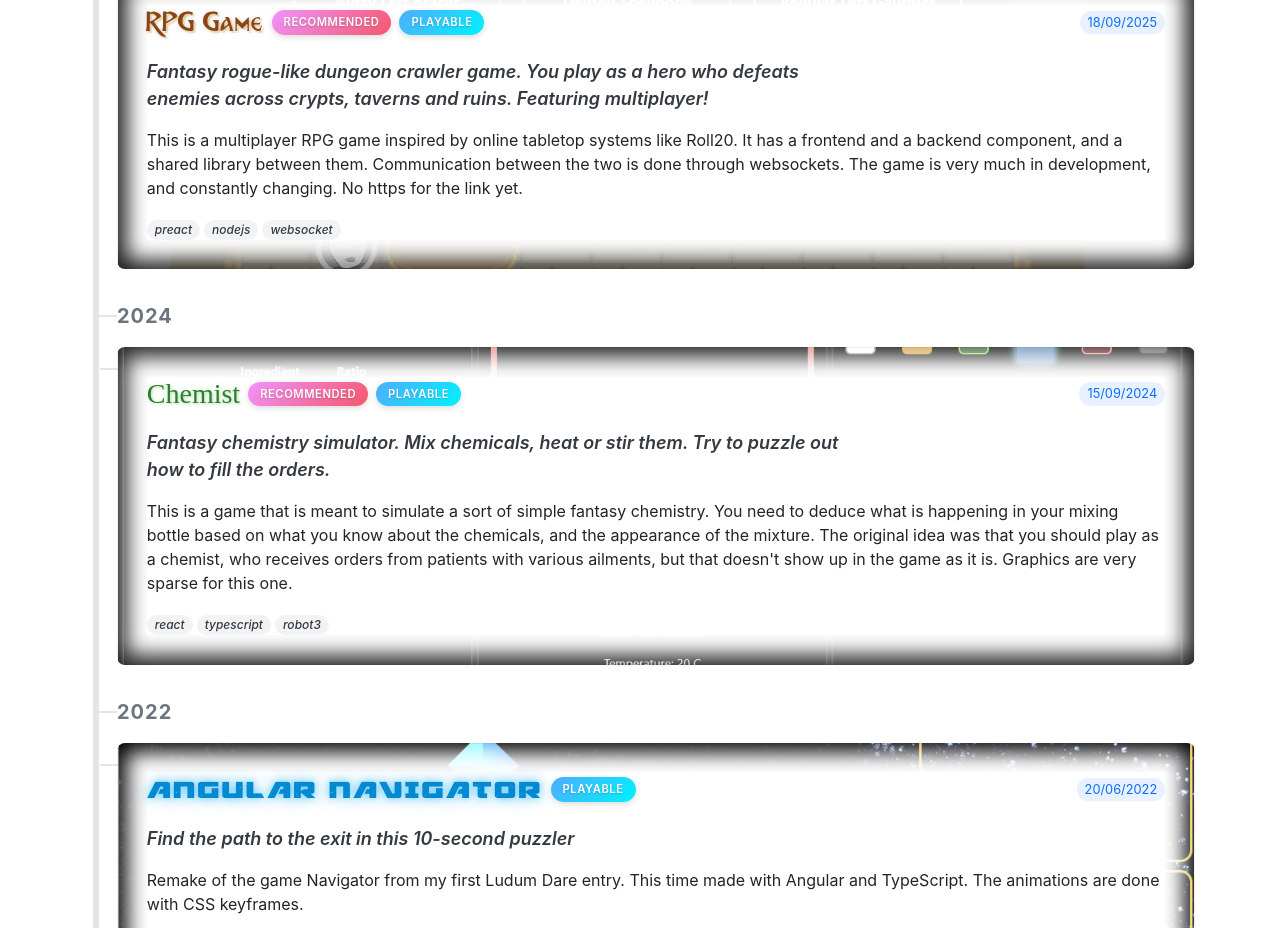
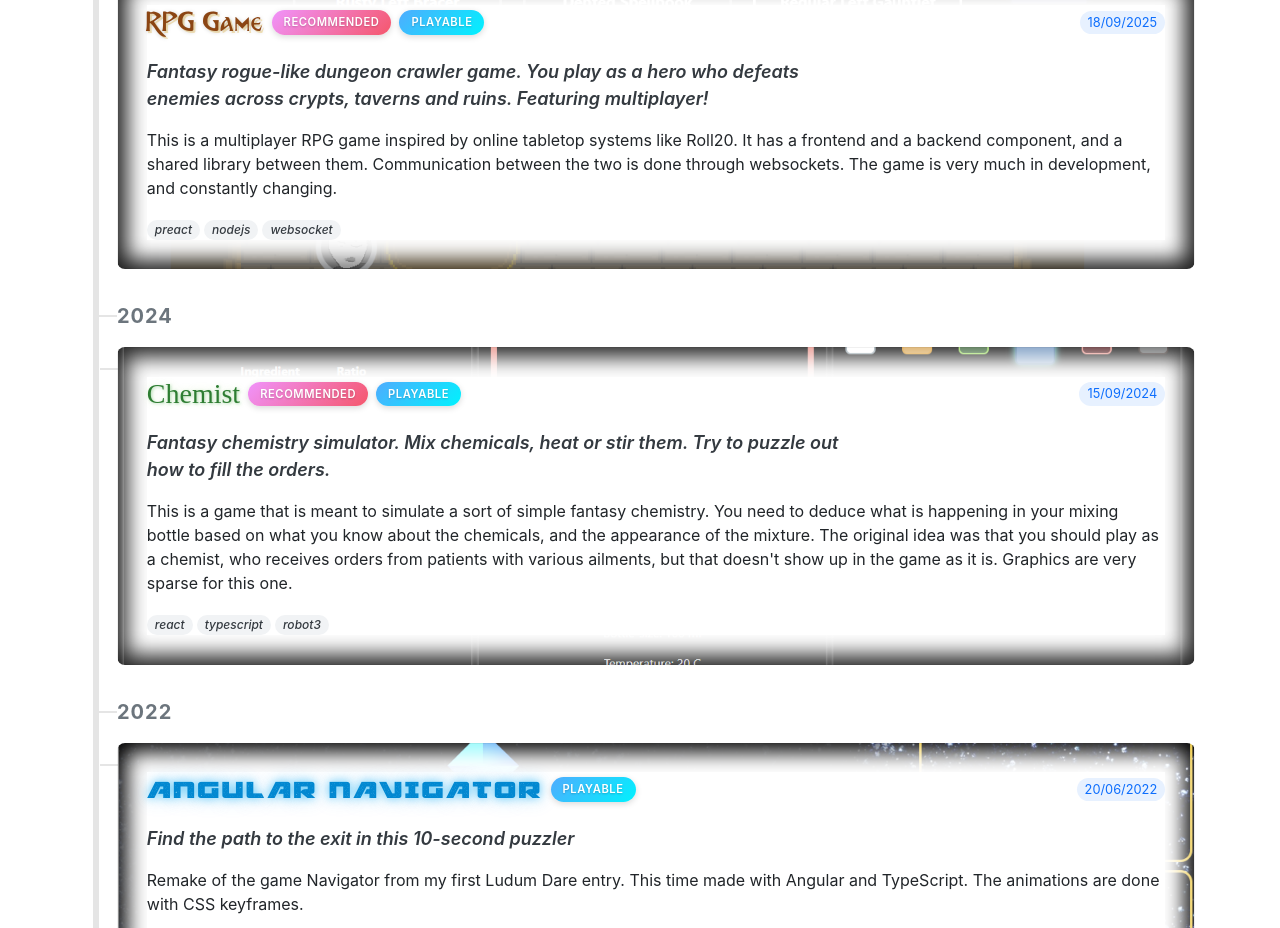
Before and after one commit to Osthekake/Osthekake.github.io, a React (Vite) app: page / in a window 1280 px wide. Shown: the part 840-1768 px from the top of the page. Built offline with nearby package versions, Linux system fonts and the light colour scheme; a web font is replaced by a local one.

Commit message:
remove bad info

```diff
--- a/src/pages/GamesPortfolio.jsx
+++ b/src/pages/GamesPortfolio.jsx
@@ -46,7 +46,7 @@ export default function GamesPortfolio() {
 					</p>
                     <p>
                         This is a multiplayer RPG game inspired by online tabletop systems like Roll20. It has a frontend and a backend component, and a shared library between them. Communication between the two is done through websockets.
-                        The game is very much in development, and constantly changing. No https for the link yet.
+                        The game is very much in development, and constantly changing.
                     </p>
 				</>
                 )
```
